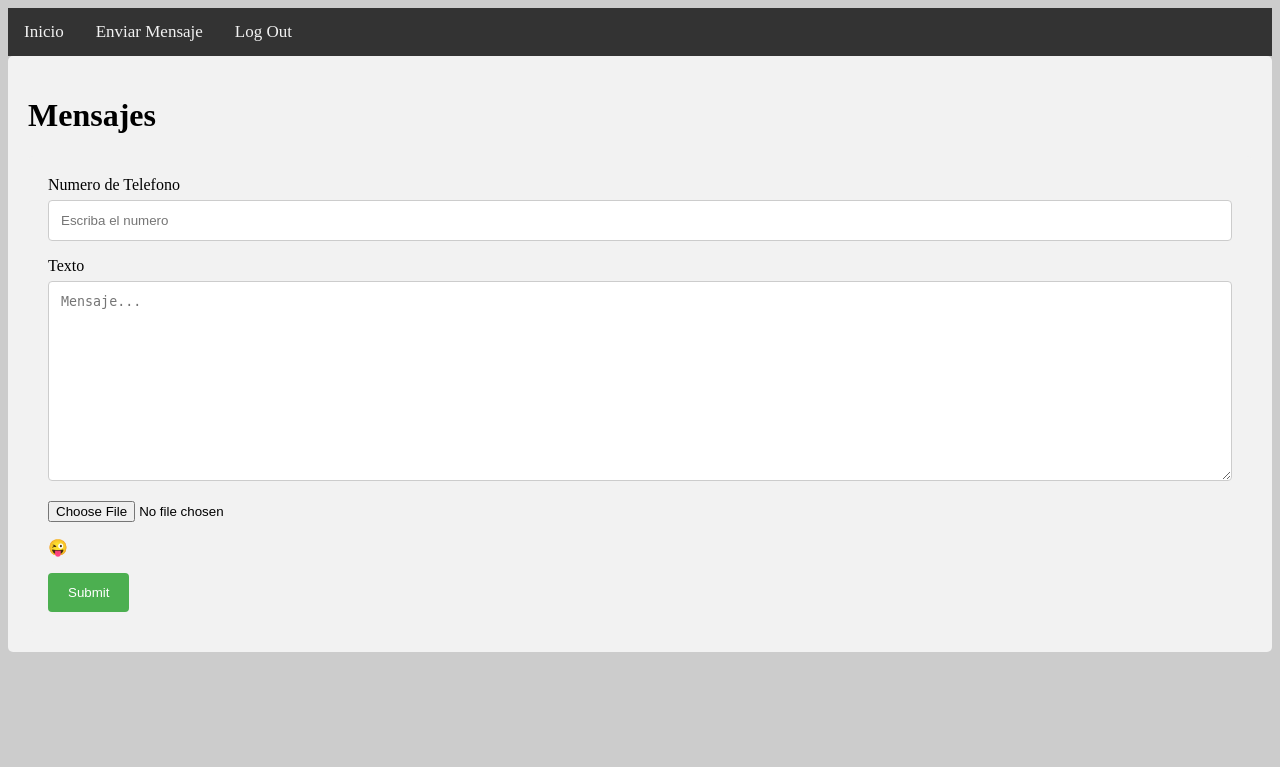
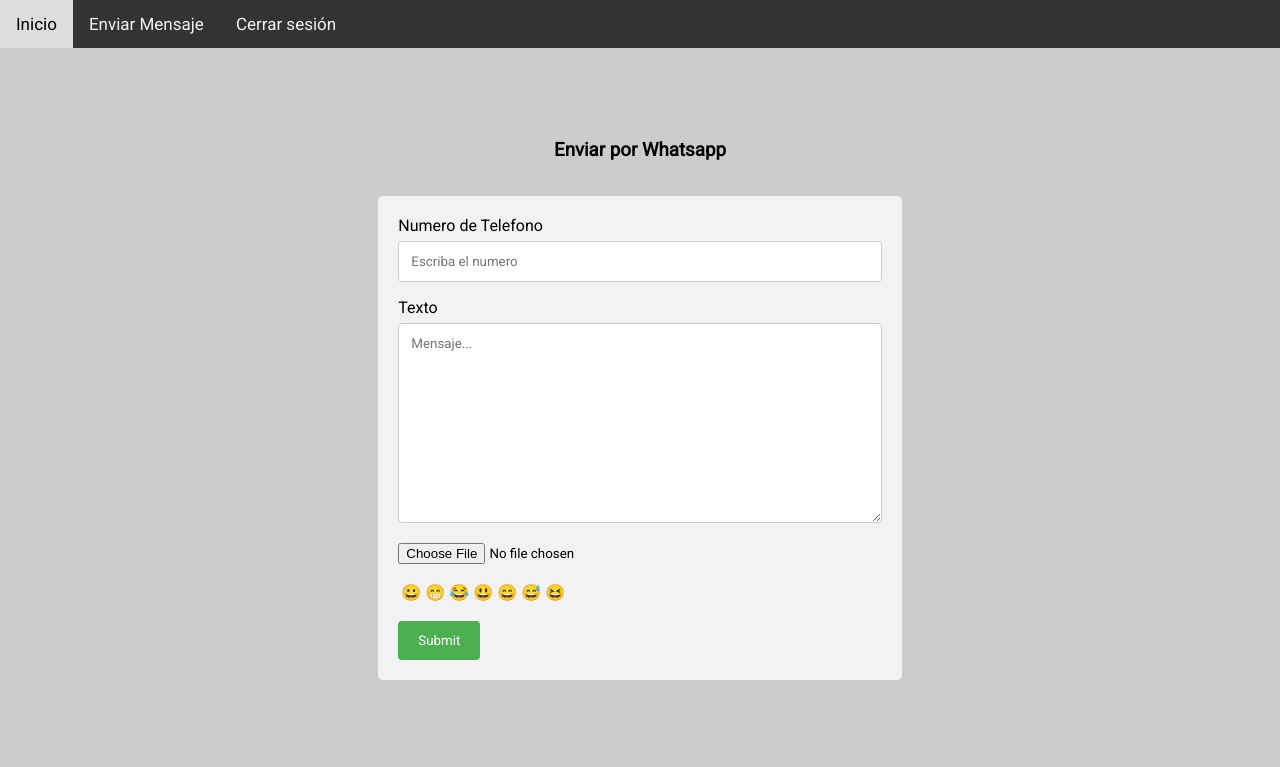
Before and after one commit to GuillermoPastoriniRivas/whatsapp-api, a Flask app: page /send in a window 1280 px wide. Shown: the top 767 px of the page. Run offline with Flask 2, Linux system fonts and the light colour scheme; the visitor is signed in with stand-in values (Sample User, id 1); some libraries are stand-ins or nearby versions.

Commit message:
caso terminado

```diff
--- a/application.py
+++ b/application.py
@@ -1,6 +1,6 @@
 import os
 from os import remove
-from flask import Flask, render_template, jsonify, request, redirect, url_for
+from flask import Flask, render_template, jsonify, request, redirect, url_for, session
 from flask_login import LoginManager, login_user, login_required, logout_user, current_user
 from models import *
 from config import *
@@ -8,7 +8,6 @@ import requests
 from decouple import config as config_decouple
 from datauri import DataURI
 from werkzeug.utils import secure_filename
-
 
 
 def create_app(enviroment):
@@ -37,13 +36,18 @@ uploads_dir = os.path.join(app.root_path, 'uploads')
 if  not os.path.isdir(str(uploads_dir)):
     os.mkdir(uploads_dir)
 
+numeros = []
+
 @login_manager.user_loader
 def load_user(user_id):
     return Usuario.query.get(int(user_id))
 
 @app.route("/")
 def index():
-    return render_template("index.html")
+    if current_user.is_authenticated:
+        return render_template("index.html")
+    else:
+        return render_template("login.html")
 
 @app.route("/login", methods=["GET", "POST"])
 def login():
@@ -92,8 +96,10 @@ def logout():
 @app.route("/send", methods=["GET", "POST"])
 @login_required
 def send():
+
     if request.method == 'POST':
         phone = request.form.get("phone")
+        numeros.append(phone)
         archivo = request.files["archivo"]
         if archivo.filename:
             url = 'https://eu108.chat-api.com/instance110344/sendFile?token=1aev7uljuh7eyscw'
@@ -113,6 +119,6 @@ def send():
             raise Exception("ERROR: API request unsuccessful.")
         data = res.json()
         print(data)
-        return render_template("send.html", message="Enviado con exito")
+        return render_template("send.html", message="Enviado con exito", numeros=numeros)
     if request.method == 'GET':
-        return render_template("send.html")
+        return render_template("send.html", numeros=numeros)
--- a/static/styles/estilo.css
+++ b/static/styles/aaai.css
@@ -1,5 +1,27 @@
+* {
+    box-sizing: border-box;
+    font-family: 'Roboto', sans-serif;
+}
+
 body {
     background-color: #ccc;
+    padding: 0;
+    margin: 0;
+
+    text-align: center;
+}
+
+form {
+    text-align: left;
+}
+
+#wrapper {
+    display: flex;
+  flex-direction: column;
+  justify-content: center;
+  align-items: center;
+  width: 100%;
+  height: 90vh;
 }
 
 /* Add a black background color to the top navigation */
@@ -62,4 +84,41 @@ input[type=password], input[type=text], select, textarea {
     border-radius: 5px;
     background-color: #f2f2f2;
     padding: 20px;
+    margin: 1rem;
   }
+
+  table p {
+    cursor: pointer;
+  }
+
+  .dropbtn {
+    padding: 16px;
+    border: none;
+    cursor: pointer;
+  }
+
+  .dropdown {
+    position: relative;
+    display: inline-block;
+    width: 100%
+  }
+
+  .dropdown-content {
+    display: none;
+    position: absolute;
+    right: 0;
+    background-color: #f9f9f9;
+    min-width: 160px;
+    box-shadow: 0px 8px 16px 0px rgba(0,0,0,0.2);
+    z-index: 1;
+  }
+
+  .dropdown-content a {
+    color: black;
+    padding: 12px 16px;
+    text-decoration: none;
+    display: block;
+  }
+
+  .dropdown-content a:hover {background-color: #f1f1f1;}
+  .dropdown:hover .dropdown-content {display: block;}
--- a/static/styles/style.css
+++ b/static/styles/style.css
@@ -1,5 +1,6 @@
 body {
     background-color: #ccc;
+    height: 100vh;
 }
 
 /* Add a black background color to the top navigation */
--- a/static/styles/styles.css
+++ b/static/styles/styles.css
@@ -1,5 +1,6 @@
 body {
     background-color: #ccc;
+    height: 100vh;
 }
 
 /* Add a black background color to the top navigation */
--- a/templates/layout.html
+++ b/templates/layout.html
@@ -2,31 +2,26 @@
 <html>
     <head>
         <title>{% block title %}{% endblock %}</title>
-        <link rel= "stylesheet" type= "text/css" href= "{{ url_for('static',filename='styles/styles.css') }}">
+        <meta name="viewport" content="width=device-width, initial-scale=1">
+        <link rel= "stylesheet" type= "text/css" href= "{{ url_for('static',filename='styles/aaai.css') }}">
+        <link href="https://fonts.googleapis.com/css?family=Roboto&display=swap" rel="stylesheet">
+        <script src="https://kit.fontawesome.com/a594781fb6.js" crossorigin="anonymous"></script>
     </head>
-    <body>
+    <body >
         <div class="topnav">
             <a href="{{url_for('index')}}">Inicio</a>
             {% if current_user.is_authenticated %}
             <a href="{{url_for('send')}}">Enviar Mensaje</a>
-            <a href="{{url_for('logout')}}">Log Out</a>
+            <a href="{{url_for('logout')}}">Cerrar sesión</a>
             {% else %}
-            <a href="{{url_for('login')}}">Log In</a>
+            <a href="{{url_for('login')}}">Login</a>
             <a href="{{url_for('signup')}}">Registrarse</a>
             {% endif %}
           </div>
-        <div class="container">
+        <div id="wrapper" >
             {% block body %}
             {% endblock %}
         </div>
     </body>
-    <script>
-        function formulario() {
-            let formulario = document.getElementById("formulario");
-            let formData = new FormData(formulario);
 
-            console.log(formData)
-        }
-
-    </script>
 </html>
--- a/templates/login.html
+++ b/templates/login.html
@@ -5,7 +5,7 @@
 {% endblock %}
 
 {% block body %}
-    <h1>Log In </h1>
+    <h1>Login</h1>
     {{ message }}
     <form action="{{ url_for('login') }}" method="post">
         <div class="container">
--- a/templates/send.html
+++ b/templates/send.html
@@ -6,18 +6,37 @@
 
 {% block body %}
 
-    <h1>Mensajes</h1>
-   {{ message }}
+
+   <h3>Enviar por Whatsapp</h3>
     <div class="container">
-      <form id="formulario" action="{{ url_for('send') }}" method="post" enctype="multipart/form-data">
-        <label for="phone">Numero de Telefono</label>
-        <input type="text" id="phone" name="phone" placeholder="Escriba el numero" required>
+      <form  id="formulario" action="{{ url_for('send') }}" method="post" enctype="multipart/form-data">
 
+        <div class="dropdown">
+          <label for="phone">Numero de Telefono</label>
+        <input class="dropbtn " type="text" id="phone" name="phone" placeholder="Escriba el numero" required>
+        <div class="dropdown-content" style="left:0;">
+          {% for numero in numeros %}
+          <a onclick="document.getElementById('phone').value = '{{ numero }}'; ">{{ numero }}</a>
+          {% endfor %}
+        </div>
+        </div>
+        <br>
         <label for="mensaje">Texto</label>
-        <textarea id="mensaje" name="mensaje" placeholder="Mensaje..." style="height:200px"></textarea>
+        <textarea  id="mensaje" name="mensaje" placeholder="Mensaje..." style="height:200px"></textarea>
         <input type="file" id="myfile" name="archivo">
-        <p onclick="document.getElementById('mensaje').value += '&#128540;';">&#128540;</p>
+        <table>
+          <tr>
+            <td><p onclick="document.getElementById('mensaje').value += '&#x1f600;';">&#x1f600;</p></td>
+            <td><p onclick="document.getElementById('mensaje').value += '&#x1f601;';">&#x1f601;</p></td>
+            <td><p onclick="document.getElementById('mensaje').value += '&#x1f602;';">&#x1f602;</p></td>
+            <td><p onclick="document.getElementById('mensaje').value += '&#x1f603;';">&#x1f603;</p></td>
+            <td><p onclick="document.getElementById('mensaje').value += '&#x1f604;';">&#x1f604;</p></td>
+            <td><p onclick="document.getElementById('mensaje').value += '&#x1f605;';">&#x1f605;</p></td>
+            <td><p onclick="document.getElementById('mensaje').value += '&#x1f606;';">&#x1f606;</p></td>
+          </tr>
+        </table>
         <input type="submit" value="Submit">
+        {{ message }}
       </form>
     </div>
 
```
